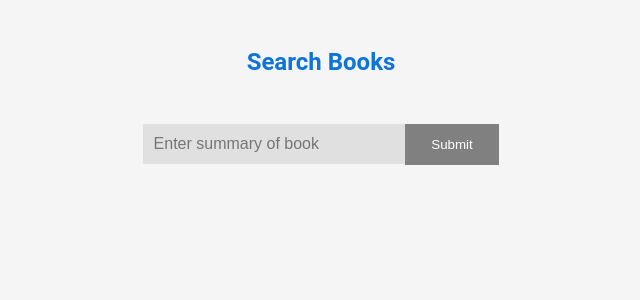
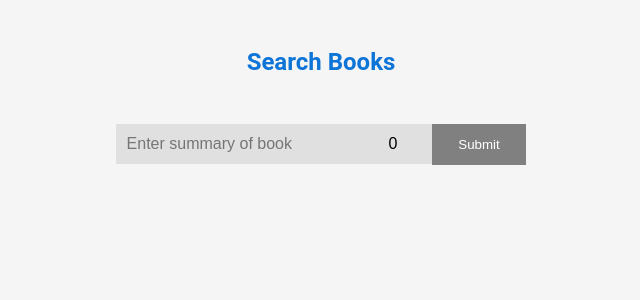
Before and after one commit to KA-32/course-books, a React (Create React App) app: page / in a window 1280 px wide. Shown: the top 300 px of the page, without its empty margins (319-959 px from the left). Built offline with nearby package versions, Linux system fonts and the light colour scheme.

Commit message:
added relevance count

```diff
--- a/src/components/Autocomplete/Autocomplete.css
+++ b/src/components/Autocomplete/Autocomplete.css
@@ -1,11 +1,11 @@
 input {
+  background-color: #e0e0e0;
   border: 1px solid transparent;
   padding: 10px;
   font-size: 16px;
 }
 
 input[type="text"] {
-  background-color: #e0e0e0;
   width: 100%;
 }
 
@@ -22,6 +22,13 @@ input[type="text"] {
   outline: none;
   padding: 10px;
   width: 15rem;
+}
+
+.form-search .relevance-input{
+  font-size: 1rem;
+  outline: none;
+  padding: 10px;
+  width: 2rem;
 }
 
 .form-search .form-submit-btn {
--- a/src/components/Autocomplete/Autocomplete.js
+++ b/src/components/Autocomplete/Autocomplete.js
@@ -14,6 +14,7 @@ const Autocomplete = (props) => {
   // What the user has entered
   const [userInput, setUserInput] = useState("");
   const [isSearchQuerySelected, setSearchQuerySelctionState] = useState(false);
+  const [numResults,setNumResultsToShow] = useState(0);
 
   const handleSubmit = (e) => {
     props.addBook(userInput);
@@ -24,7 +25,7 @@ const Autocomplete = (props) => {
   const handleInputChange = (e) => {
     const userInput = e.currentTarget.value;
 
-    const filteredSuggestions = CourseBooks.search(userInput).map((value) => {
+    const filteredSuggestions = CourseBooks.search(userInput,numResults).map((value) => {
       return value.title;
     });
 
@@ -64,6 +65,10 @@ const Autocomplete = (props) => {
       setActiveSuggestion(activeSuggestion + 1);
     }
   };
+
+  const handleRelevanceInputChange = (e)=>{
+    setNumResultsToShow(e.currentTarget.value);
+  }
 
   const suggestionsListComponent = () => {
     return (
@@ -107,6 +112,16 @@ const Autocomplete = (props) => {
           onChange={handleInputChange}
           onKeyDown={handleKeyDownpress}
         />
+        <input
+          type="number"
+          aria-required="true"
+          aria-label="Search box"
+          name="book-search"
+          placeholder="Enter summary of book"
+          className="relevance-input"
+          value={numResults}
+          onChange={handleRelevanceInputChange}
+        />
         {showSuggestions && userInput && (
           <Fragment>{suggestionsListComponent()}</Fragment>
         )}
--- a/src/utils/coursebooks.js
+++ b/src/utils/coursebooks.js
@@ -59,7 +59,7 @@ class CourseBooks {
    * @public
    * @returns array of summaries matched.
    */
-  search(query) {
+  search(query, numOfResultsToShow) {
     Autocomplete.getSuggestions(this.rootNode, query.toLowerCase());
     let filteredCourseBooks = [];
 
@@ -71,7 +71,7 @@ class CourseBooks {
         }
       });
 
-      if (found) {
+      if (found && filteredCourseBooks.length < numOfResultsToShow) {
         filteredCourseBooks.push(value);
       }
     });
```
Also changed, not shown: 1 other file (tests, documents, lock files or other folders).
